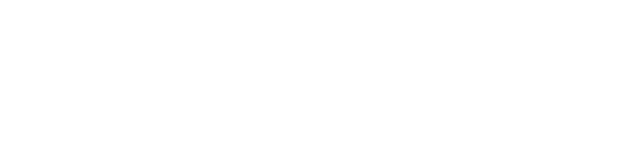
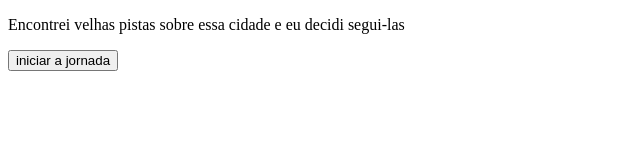
Before and after one commit to larissabatistabarbosa-ux/ed_digital_2_tri, a plain HTML site: page index.html in a window 1280 px wide. Shown: the whole page, without its empty margins (0-640 px from the left). Drawn offline with Linux system fonts and the light colour scheme.

Commit message:
Add files via upload

```diff
--- a/index.html
+++ b/index.html
@@ -1,11 +1,17 @@
 <!DOCTYPE html>
-<html lang="en">
+<html lang="pr-BR">
 <head>
     <meta charset="UTF-8">
     <meta name="viewport" content="width=device-width, initial-scale=1.0">
-    <title>Document</title>
+    <title>Em Busca da Cidade Perdida</title>
 </head>
 <body>
+    <main>
+        <div>
+            <p>Encontrei velhas pistas sobre essa cidade e eu decidi segui-las</p>
+            <button class="btn-proximo"data-proximo="1">iniciar a jornada</button>
+        </div>
+    </main>
 
 </body>
 </html>
```
